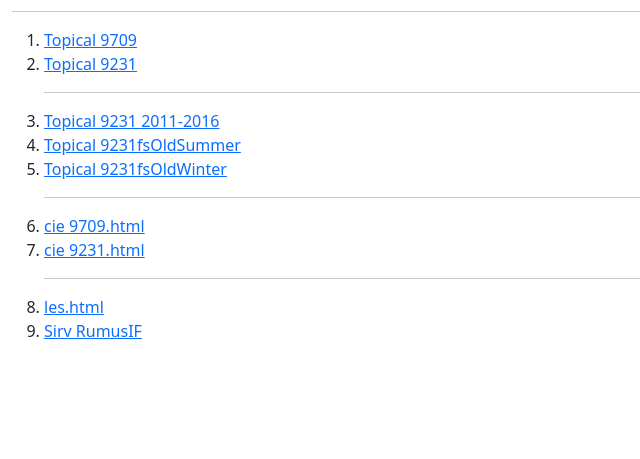
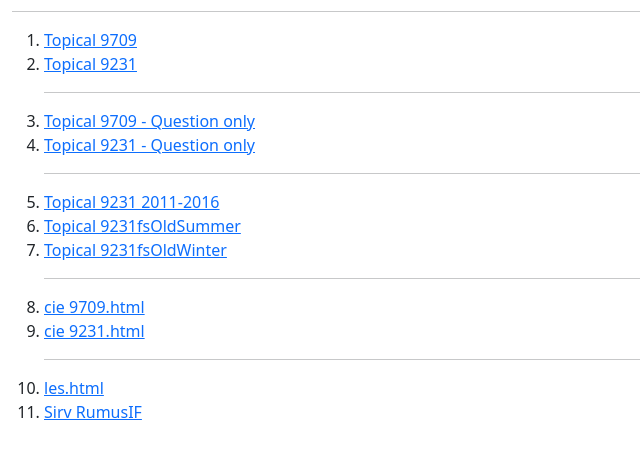
Before and after one commit to IkhwanFisika/ikhwanfisika.github.io, a plain HTML site: page index2.html in a window 1280 px wide. Shown: the part 53-512 px from the top of the page, without its empty margins (0-640 px from the left). Drawn offline with nearby package versions, Linux system fonts and the light colour scheme.

Commit message:
Update index2.html

```diff
--- a/index2.html
+++ b/index2.html
@@ -14,6 +14,8 @@
 <li><a href="temp/9709t.html">Topical 9709</a></li>
 <li><a href="temp/9231t.html">Topical 9231</a></li><hr>
 
+<li><a href="temp/9709t_Qonly.html">Topical 9709 - Question only</a></li>
+<li><a href="temp/9231t_Qonly.html">Topical 9231 - Question only</a></li><hr>
 
 <li><a href="temp/9231p12old.html">Topical 9231 2011-2016</a></li>
 <li><a href="temp/9231fsOldSummer.html">Topical 9231fsOldSummer</a></li>
```
